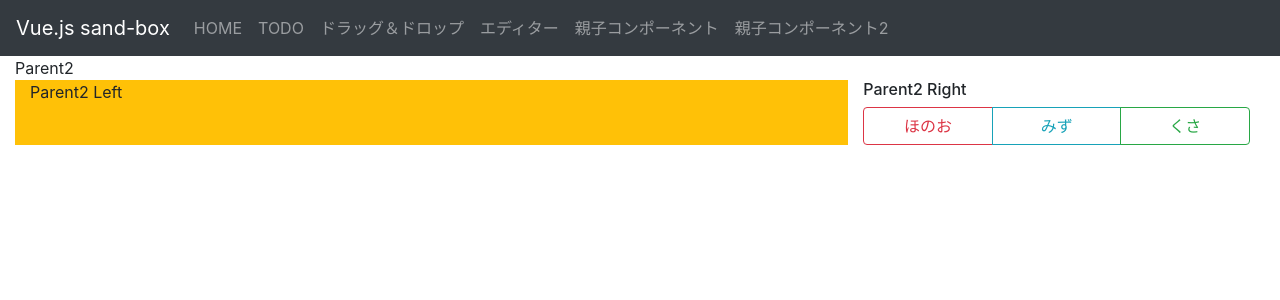
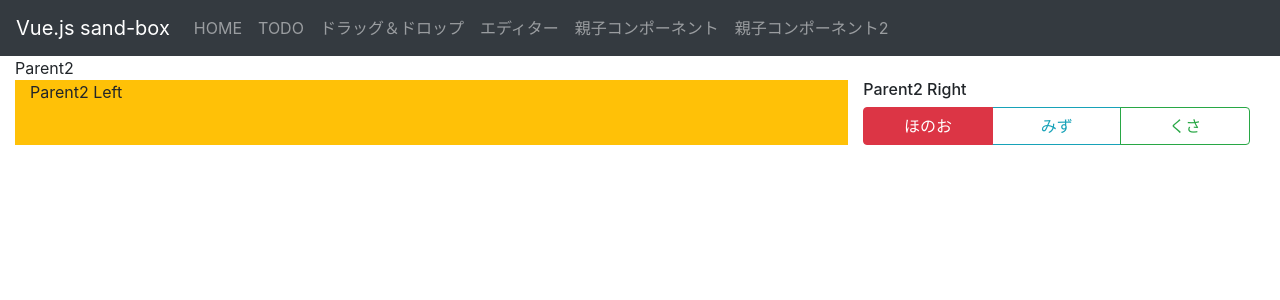
Before and after one commit to kyoruni/vue-sand-box, a Vue app: page /parent2 in a window 1280 px wide. Shown: the top 300 px of the page. Built offline with nearby package versions, Linux system fonts and the light colour scheme.

Commit message:
:wrench: #8 押したボタンにactiveクラスを付与

```diff
--- a/src/components/Parent2/Right.vue
+++ b/src/components/Parent2/Right.vue
@@ -2,13 +2,13 @@
   <div class="right">
     <h6>Parent2 Right</h6>
     <b-button-group class="d-flex">
-      <b-button variant="outline-danger" class="w-100" @click="clickFireButton">
+      <b-button variant="outline-danger" class="w-100" :class="{'active':showFireType}" @click="clickFireButton">
         ほのお
       </b-button>
-      <b-button variant="outline-info" class="w-100" @click="clickWaterButton">
+      <b-button variant="outline-info" class="w-100" :class="{'active':showWaterType}" @click="clickWaterButton">
         みず
       </b-button>
-      <b-button variant="outline-success" class="w-100" @click="clickGrassButton">
+      <b-button variant="outline-success" class="w-100" :class="{'active':showGrassType}" @click="clickGrassButton">
         くさ
       </b-button>
     </b-button-group>
```
